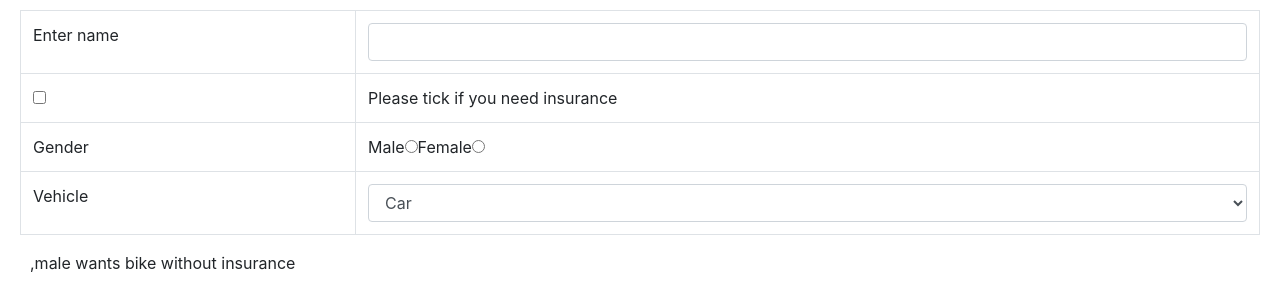
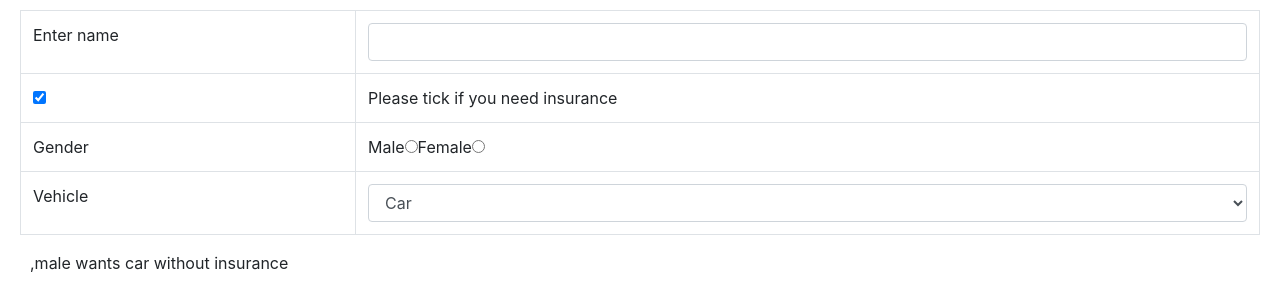
Before and after one commit to pkmaneri/my-application, a React (Create React App) app: page / in a window 1280 px wide. Shown: the top 308 px of the page. Built offline with nearby package versions, Linux system fonts and the light colour scheme.

Commit message:
getdata  function added

```diff
--- a/src/formdata/Form.js
+++ b/src/formdata/Form.js
@@ -7,14 +7,37 @@ import InputText from "../input/InputText"
 
 export default class Form extends React.Component {
     state = {
-        name : ""
+        name: "",
+        gender: "male",
+        vehicle: "car",
+        insurance: false
+
     }
-    getInputdata(value){
+    getInputdata(value) {
         console.log(value);
         this.setState({
-            name : value
+            name: value
         })
 
+    }
+    getRadiodata(value) {
+        console.log(value);
+        this.setState({
+            gender: value
+        })
+    }
+    getSelectdata(value) {
+        console.log(value);
+        this.setState({
+            vehicle: value
+
+        })
+    }
+    getCheckdata(value) {
+        console.log(value)
+        this.setState({
+            check: value
+        })
     }
     render() {
         return (
@@ -26,12 +49,12 @@ export default class Form extends React.Component {
                                 Enter name
                             </td>
                             <td>
-                            <InputText getInputdata={this.getInputdata.bind(this)}/>
+                                <InputText value={this.state.name} getInputdata={this.getInputdata.bind(this)} />
                             </td>
                         </tr>
                         <tr>
                             <td>
-                                <CheckBox  />
+                                <CheckBox getCheckdata={this.getCheckdata.bind(this)} />
                             </td>
                             <td>
                                 Please tick if you need insurance
@@ -45,14 +68,16 @@ export default class Form extends React.Component {
 
                                 <Radio name="gender" options={[
                                     {
-                                         labelText:"Male",
-                                         value:"male"
+                                        labelText: "Male",
+                                        value: "male",
+                                        checked: true
                                     },
                                     {
-                                         labelText:"Female",
-                                         value:"female"
+                                        labelText: "Female",
+                                        value: "female",
+                                        checked: false
                                     }
-                                 ]}/>
+                                ]} getRadiodata={this.getRadiodata.bind(this)} />
                             </td>
                         </tr>
                         <tr>
@@ -62,24 +87,27 @@ export default class Form extends React.Component {
                             <td>
                                 <SelectDropDown options={[
                                     {
-                                        labelText:"Car",
-                                        value:"car"
+                                        labelText: "Car",
+                                        value: "car"
 
                                     },
                                     {
-                                        labelText:"Bike",
-                                        value:"bike"
+                                        labelText: "Bike",
+                                        value: "bike"
 
                                     }
 
-                                ]}/>
+                                ]} getSelectdata={this.getSelectdata.bind(this)} />
                             </td>
 
                         </tr>
 
                     </tbody>
                 </table>
-                <View name={this.state.name} gender="male" vehicle="bike" insurance="false"/>
+                <View name={this.state.name}
+                    gender={this.state.gender}
+                    vehicle={this.state.vehicle}
+                    insurance={this.state.check} />
             </div>
         )
     }
--- a/src/formdata/View.js
+++ b/src/formdata/View.js
@@ -4,7 +4,7 @@ export default class View extends React.Component {
         return (
             <div className="divStyle">
                 {this.props.name},{this.props.gender} wants {this.props.vehicle}
-                {this.props.insurance === "true" ? " with" :" without"} insurance
+                {this.props.insurance  ? " with" :" without"} insurance
 
             </div>
         )
--- a/src/input/CheckBox.js
+++ b/src/input/CheckBox.js
@@ -1,15 +1,17 @@
 import React from "react"
 export default class CheckBox extends React.Component {
-    state = { checkedValue :''};
+    state = { checkedValue: true };
     handleCheckbox(e) {
         this.setState({
-        checkedValue: e.target.value
-    })
+            checkedValue: e.target.checked
+        })
+        this.props.getCheckdata(e.target.checked)
     }
-render(){
-    return (
-        <input type="checkbox"onChange={this.handleCheckbox.bind(this)} value={this.state.checkedValue}></input>
-
-    )
+    render() {
+        return (
+            <input type="checkbox"
+                onChange={this.handleCheckbox.bind(this)}
+                checked={this.state.checkedValue}></input>
+        )
+    }
 }
-}
--- a/src/input/InputText.js
+++ b/src/input/InputText.js
@@ -1,17 +1,16 @@
 import React from "react"
 export default class InputText extends React.Component {
-    state = { inputValue: "" };
     handleInputText(e) {
-        this.setState({
-            inputValue: e.target.value
-        })
         this.props.getInputdata(e.target.value)
     }
 
     render() {
         return (
             <>
-                <input type="text" className="form-control" onChange={this.handleInputText.bind(this)} value={this.state.inputValue}></input>
+                <input type="text"
+                 className="form-control"
+                 onChange={this.handleInputText.bind(this)}
+                value={this.props.value}></input>
             </>
         )
     }
--- a/src/input/Radio.js
+++ b/src/input/Radio.js
@@ -7,13 +7,13 @@ export default class Radio extends React.Component {
             radioValue: e.target.value
 
         })
+        this.props.getRadiodata(e.target.value)
     }
 
 
     render() {
         return (
             <>
-                {this.state.radioValue}
                 {this.props.options.map((option, i) => {
                     return (
                         <span key={i}>
--- a/src/input/SelectDropDown.js
+++ b/src/input/SelectDropDown.js
@@ -1,12 +1,22 @@
 import React from "react"
 
+
 export default class SelectDropDown extends React.Component{
+    state = { selectvalue: "" }
+    handleSelect(e) {
+        this.setState({
+            selectvalue: e.target.value
+
+        })
+        this.props.getSelectdata(e.target.value)
+    }
+
     render(){
         return(
-              <select className="form-control">
+              <select className="form-control" onChange={this.handleSelect.bind(this)} value={this.state.selectvalue} >
                   {
                       this.props.options.map((option, i) => {
-                      return <option key={i} value={option.value}>{option.labelText} </option>
+                      return <option key={i} value={option.value}>{option.labelText}  </option>
                       })
                   }
             </select>
```
Lines whose indentation alone changed are shown as unchanged.
